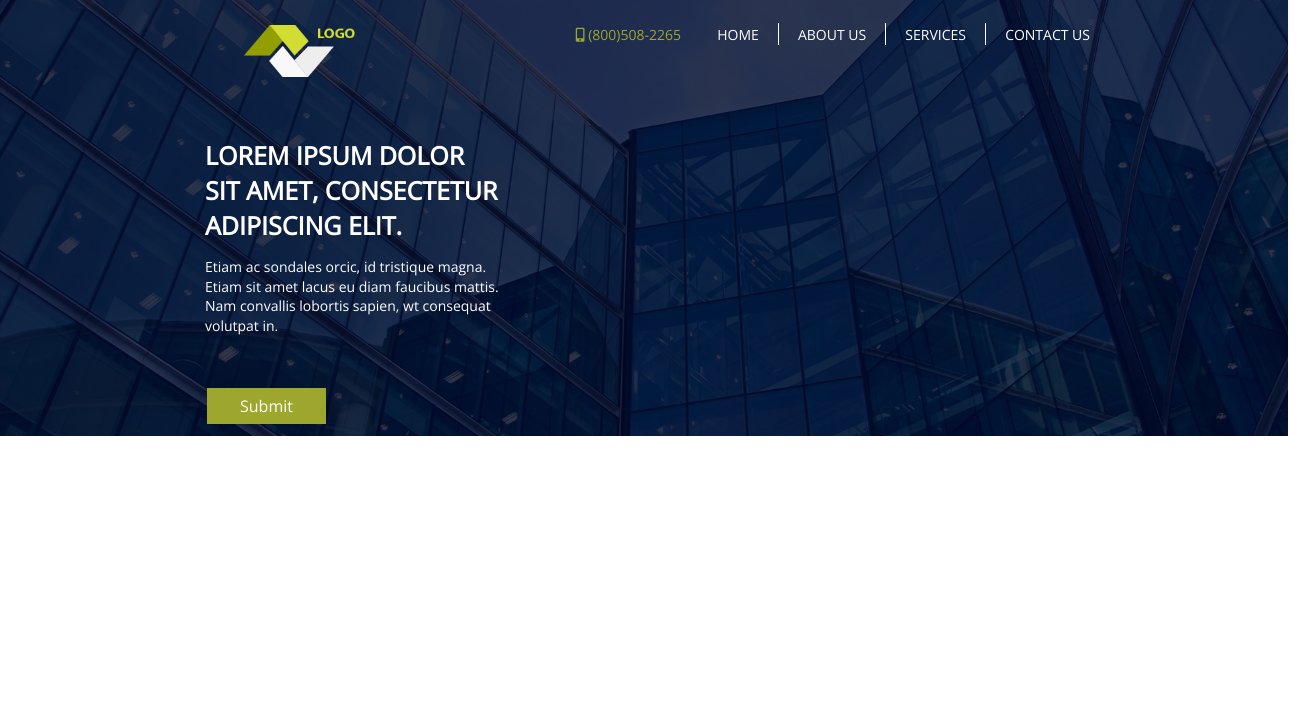
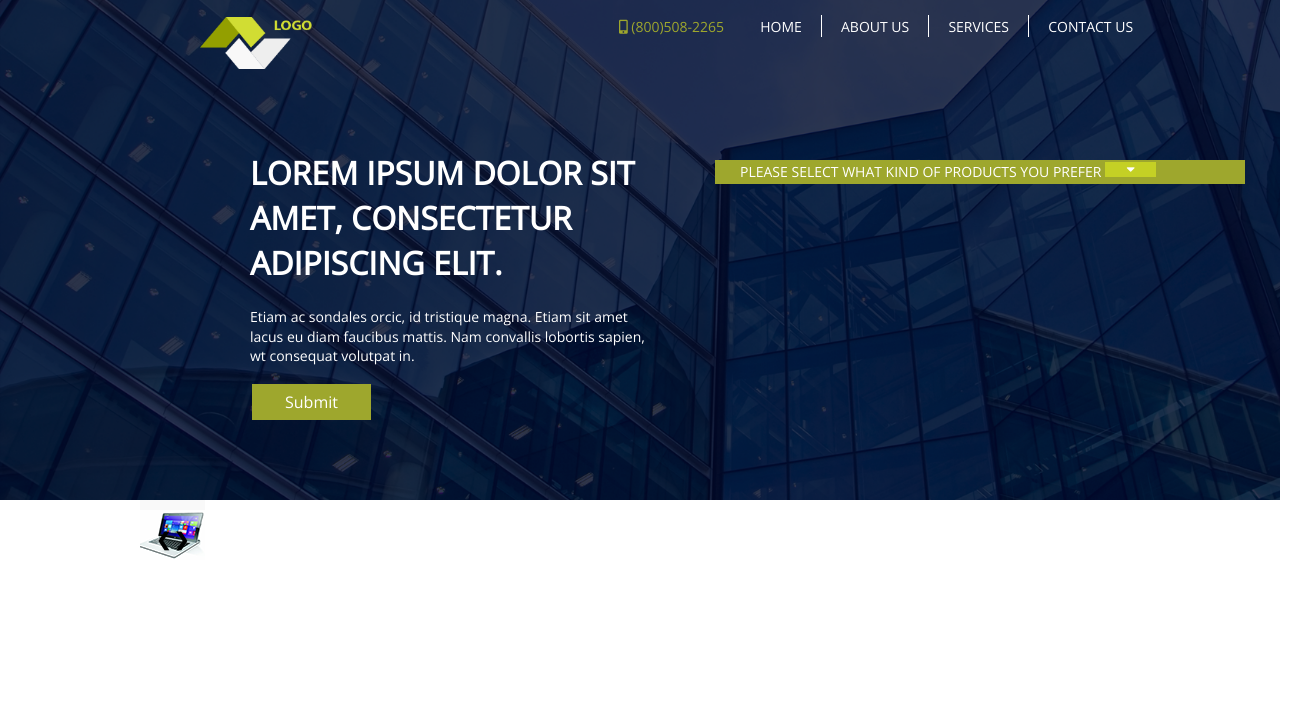
Before and after one commit to azapdenisa/inTechTest, a plain HTML site: page index.html in a window 1280 px wide. Shown: the whole page, 1310 px wide, since content can reach past the window. Drawn offline with nearby package versions, Linux system fonts and the light colour scheme.

Commit message:
slider tryout

```diff
--- a/index.html
+++ b/index.html
@@ -10,10 +10,16 @@
     <link href='http://fonts.googleapis.com/css?family=Open+Sans' rel='stylesheet' type='text/css'>
     <link rel="stylesheet" href="https://use.fontawesome.com/releases/v5.5.0/css/all.css" integrity="sha384-B4dIYHKNBt8Bc12p+WXckhzcICo0wtJAoU8YZTY5qE0Id1GSseTk6S+L3BlXeVIU" crossorigin="anonymous">
 </head>
-<body class="bgimg container">
-    <div class="top center" id="menubar">
+<body style="margin: 0;">
+    <!-- body content -->
+    <div class="container bgimg" id="body-content">
+
+        <div id="topbar">
+            <div class="one-third left" id="logo">
                 <a href="index.html" class="button"><img src="images/logo.png" style="width:70%"></a>
-        <div class="right">
+            </div>
+
+            <div class="two-third right" id="menu">
                 <a href="tel:(800)508-2265" class="dark-lime-green button" style="padding-right: 15px"><i class="fas fa-mobile-alt"></i> (800)508-2265</a>
                 <a href="index.html" target="_blank" class="white button" style="padding-right: 13px">HOME</a>
                 <i class="border"></i>
@@ -23,18 +29,95 @@
                 <i class="border"></i>
                 <a href="index.html" target="_blank" class="white button">CONTACT US</a>
             </div>
+
         </div>
 
         <div class="center" id="bodycontent">
-        <div class="one-third statictext" id="left">
-            <br>
-            <h class="white"><b>LOREM IPSUM DOLOR SIT AMET, CONSECTETUR ADIPISCING ELIT.</b></h>
-            <P class="white" style="font-size: 14px">Etiam ac sondales orcic, id tristique magna.<br> Etiam sit amet lacus eu diam faucibus mattis. Nam convallis lobortis sapien, wt consequat volutpat in.</P>
-            <br>
+
+            <div class="one-third left" id="static-text">
+                <h1 class="white">LOREM IPSUM DOLOR SIT AMET, CONSECTETUR ADIPISCING ELIT.</h1>
+                <P class="white" style="font-size: 14px">Etiam ac sondales orcic, id tristique magna. Etiam sit amet lacus eu diam faucibus mattis. Nam convallis lobortis sapien, wt consequat volutpat in.</P>
+                <div id="sumbit">
                     <button class="button button-bg white">Submit</button>
                 </div>
-        <div class="two-third" id="right">
+            </div>
+
+            <div class="two-third right" id="box">
+                    <div class="container topbox">
+                            <div class="white boxheader text centered">PLEASE SELECT WHAT KIND OF PRODUCTS YOU PREFER
+                                <div class="dropdown" >
+                                    <button class="dropbtn right"><i class="fas fa-caret-down"></i></button>
+                                        <div class="dropdown-content">
+                                            <a href="#">Link 1</a>
+                                            <a href="#">Link 2</a>
+                                            <a href="#">Link 3</a>
                                         </div>
                                 </div>
+                            </div>
+                    </div>
+            </div>
+        </div>
+    </div>
+
+    <!-- slider -->
+    <div class="container slider center" id="slider">
+        <!-- Slideshow container -->
+        <div class="slideshow-container">
+
+                <!-- Full-width images with number and caption text -->
+                <div class="mySlides fade">
+                <img src="images/laptop.png" style="width:100%">
+                </div>
+
+                <div class="mySlides fade">
+                <img src="images/tablet.png" style="width:100%">
+                </div>
+
+                <div class="mySlides fade">
+                <img src="images/iphone.png" style="width:100%">
+                </div>
+
+                <!-- Next and previous buttons -->
+                <a class="prev" onclick="plusSlides(-1)">&#10094;</a>
+                <a class="next" onclick="plusSlides(1)">&#10095;</a>
+            </div>
+            <br>
+    </div>
+
+    <!-- footer -->
+    <div id="footer">
+
+    </div>
+
+<script>
+var slideIndex = 1;
+showSlides(slideIndex);
+
+// Next/previous controls
+function plusSlides(n) {
+  showSlides(slideIndex += n);
+}
+
+// Thumbnail image controls
+function currentSlide(n) {
+  showSlides(slideIndex = n);
+}
+
+function showSlides(n) {
+  var i;
+  var slides = document.getElementsByClassName("mySlides");
+  var dots = document.getElementsByClassName("dot");
+  if (n > slides.length) {slideIndex = 1}
+  if (n < 1) {slideIndex = slides.length}
+  for (i = 0; i < slides.length; i++) {
+      slides[i].style.display = "none";
+  }
+  for (i = 0; i < dots.length; i++) {
+      dots[i].className = dots[i].className.replace(" active", "");
+  }
+  slides[slideIndex-1].style.display = "block";
+  dots[slideIndex-1].className += " active";
+}
+</script>
 </body>
 </html>
--- a/style.css
+++ b/style.css
@@ -2,25 +2,21 @@ body,html {
     font-family: "Open Sans", "sans-serif";
     width:100%;
     line-height: 1.4;
+    height: 100%;
+    overflow: hidden;
     }
 .container{
     margin-right: auto;
     margin-left: auto;
-    padding-right: 15px;
-    padding-left: 15px;
-
+    position: relative;
     width: 100%;
     max-width: 100%;
-
-    display: flex;
-    justify-content: center;
 }
 .bgimg{
-    background-position: center, fixed;
     background-repeat: no-repeat;
     background-size: cover;
     background-image: url("images/background-image.png");
-    min-height: 100%;
+    height: 500px;
     overflow:hidden;
     -webkit-background-size: cover;
     -moz-background-size: cover;
@@ -38,7 +34,17 @@ a, a:hover, a:visited, a:link, a:active
     color:white;
 }
 .center {
-    width: 900px;
+    width: 1000px;
+}
+#topbar{
+    z-index:1;
+    text-align: center;
+}
+#menu{
+    padding-right:40px;
+}
+.centered{
+    text-align: center;
 }
 .button {
     border: none;
@@ -76,12 +82,160 @@ a, a:hover, a:visited, a:link, a:active
     padding-right: 4px;
 }
 .one-third{
-    width:33.33333%;
+    width:40%;
+    height: 100%;
+    display:inline-block;
+    vertical-align:top;
 }
 .two-third{
-    width:66.66666%;
+    display:inline-block;
+    height: 100%;
+    vertical-align:top;
+    width:60%;
+}
+.ten{
+    width:10%;
+    float: right;
 }
 .statictext{
-    padding-top:95px;
-    font-size:25px;
+    font-size:30px;
 }
+.text{
+    font-size: 14px;
+    padding: 2px 2px 2px 25px;
+    margin: 5px 5px 5px 5px;
+    text-align: left;
+}
+
+.boxheader{
+    background-color: rgb(158, 167, 45);
+}
+.topbox{
+    padding: 25px 0px 0px 60px;
+}
+.boxbody{
+    background-color: rgb(110, 110, 110);
+    width: 100%;
+    height: 100%;
+}
+
+.dropbtn {
+    background-color:rgb(196, 208, 37);
+    color: white;
+    border: none;
+    width:51.3px;
+    height: 100%;
+    padding: 0;
+}
+
+.dropdown {
+    position: relative;
+    display: inline-block;
+    height: 23.5;
+    width: 51.3;
+}
+
+.dropdown-content {
+    display: none;
+    position: absolute;
+    padding: 15px;
+    background-color: #f1f1f1;
+    width: 100%;
+    box-shadow: 0px 8px 16px 0px rgba(0,0,0,0.2);
+    z-index: 1;
+}
+
+.dropdown-content a {
+    color: black;
+    padding: 12px 16px;
+    text-decoration: none;
+    display: block;
+}
+
+.dropdown-content a:hover {background-color: #ddd;}
+
+.dropdown:hover .dropdown-content {
+    display: block;
+    /* adaugat pt aliniament content */
+    left:auto;
+    right:0;
+    margin-right:-10px;
+}
+
+.dropdown:hover .dropbtn {background-color: rgb(158, 167, 45);}
+
+#bodycontent{
+    margin-top: 130px;
+    margin-left: 250px;
+}
+
+/* slider css */
+
+* {box-sizing:border-box}
+.slider{
+    height: 220px;
+}
+/* Slideshow container */
+.slideshow-container {
+  max-width: 1000px;
+  position: relative;
+  margin: auto;
+  display: table-row;
+
+}
+
+/* Hide the images by default */
+.mySlides {
+  display: none;
+}
+
+/* Next & previous buttons */
+.prev, .next {
+  cursor: pointer;
+  position: absolute;
+  top: 50%;
+  width: auto;
+  margin-top: -22px;
+  padding: 16px;
+  color: black;
+  font-weight: bold;
+  font-size: 18px;
+  transition: 0.6s ease;
+  border-radius: 0 3px 3px 0;
+  user-select: none;
+}
+
+/* Position the "next button" to the right */
+.next {
+  right: 0;
+  border-radius: 3px 0 0 3px;
+}
+
+/* On hover, add a black background color with a little bit see-through */
+.prev:hover, .next:hover {
+  background-color: rgba(0,0,0,0.8);
+}
+
+
+
+.active, .dot:hover {
+  background-color: #717171;
+}
+
+/* Fading animation */
+.fade {
+  -webkit-animation-name: fade;
+  -webkit-animation-duration: 1.5s;
+  animation-name: fade;
+  animation-duration: 1.5s;
+}
+
+@-webkit-keyframes fade {
+  from {opacity: .4}
+  to {opacity: 1}
+}
+
+@keyframes fade {
+  from {opacity: .4}
+  to {opacity: 1}
+}
```
Lines whose indentation alone changed are shown as unchanged.
